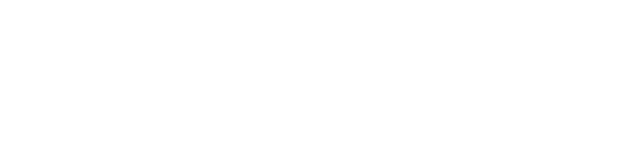
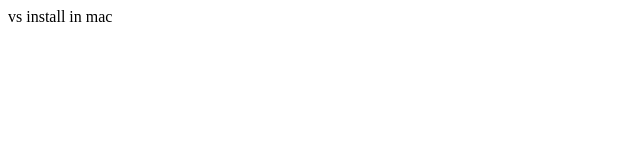
Before and after one commit to Pankajdweb/Code-magic, a plain HTML site: page index.html in a window 1280 px wide. Shown: the whole page, without its empty margins (0-640 px from the left). Drawn offline with Linux system fonts and the light colour scheme.

Commit message:
add in mac

```diff
--- a/index.html
+++ b/index.html
@@ -7,6 +7,6 @@
     <title>Document</title>
 </head>
 <body>
-
+    vs install in mac
 </body>
 </html>
```
